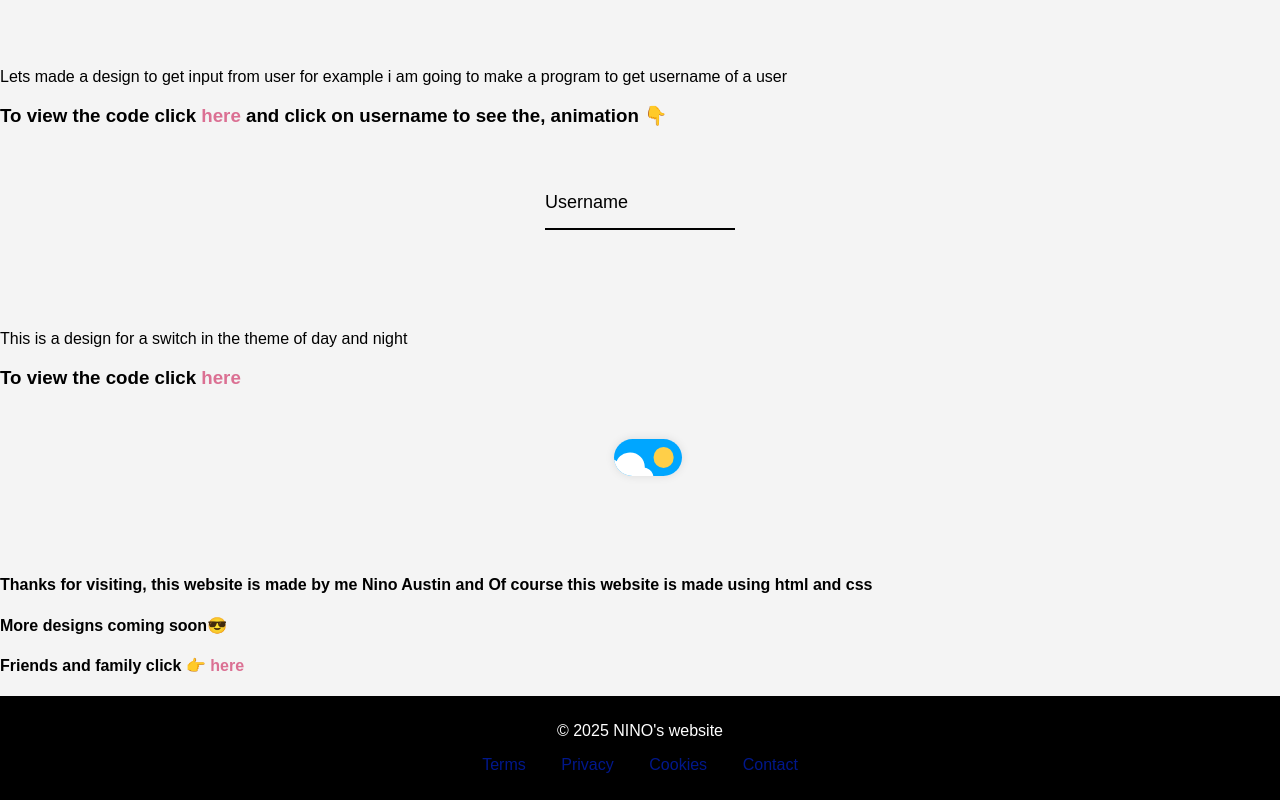
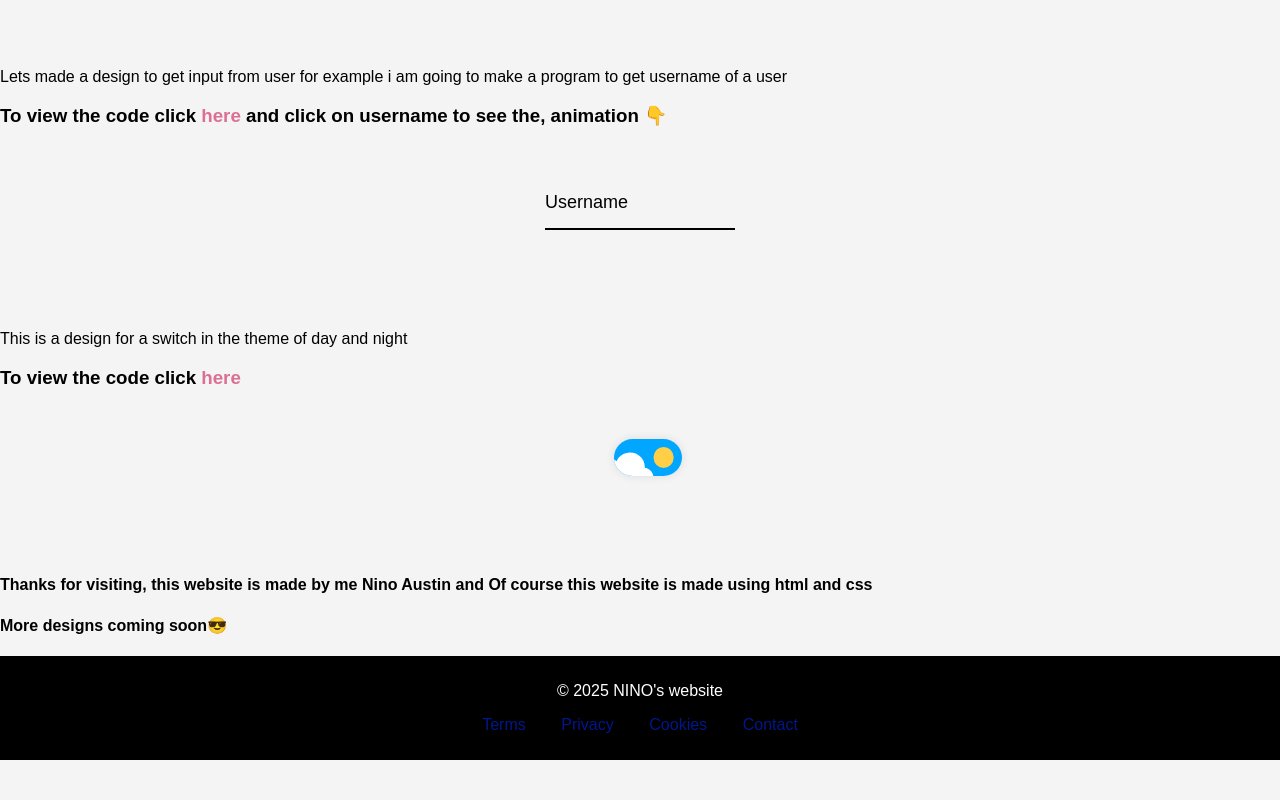
Before and after one commit to ninoaustin1/ninosweb, a plain HTML site: page index.html in a window 1280 px wide. Shown: the part 1076-1876 px from the top of the page. After the commit the page ends 1836 px from the top, so only its background shows below. Drawn offline with Linux system fonts and the light colour scheme.

Commit message:
Update index.html

```diff
--- a/index.html
+++ b/index.html
@@ -151,12 +151,6 @@
       this website is made using html and css
     </h4>
     <h4>More designs coming soon😎</h4>
-    <h4>
-      Friends and family click 👉
-      <a class="colour" style="text-decoration: none" href="Secret code.html"
-        >here</a
-      >
-    </h4>
     <footer>
       <p>&copy; 2025 NINO's website</p>
       <p>
```
